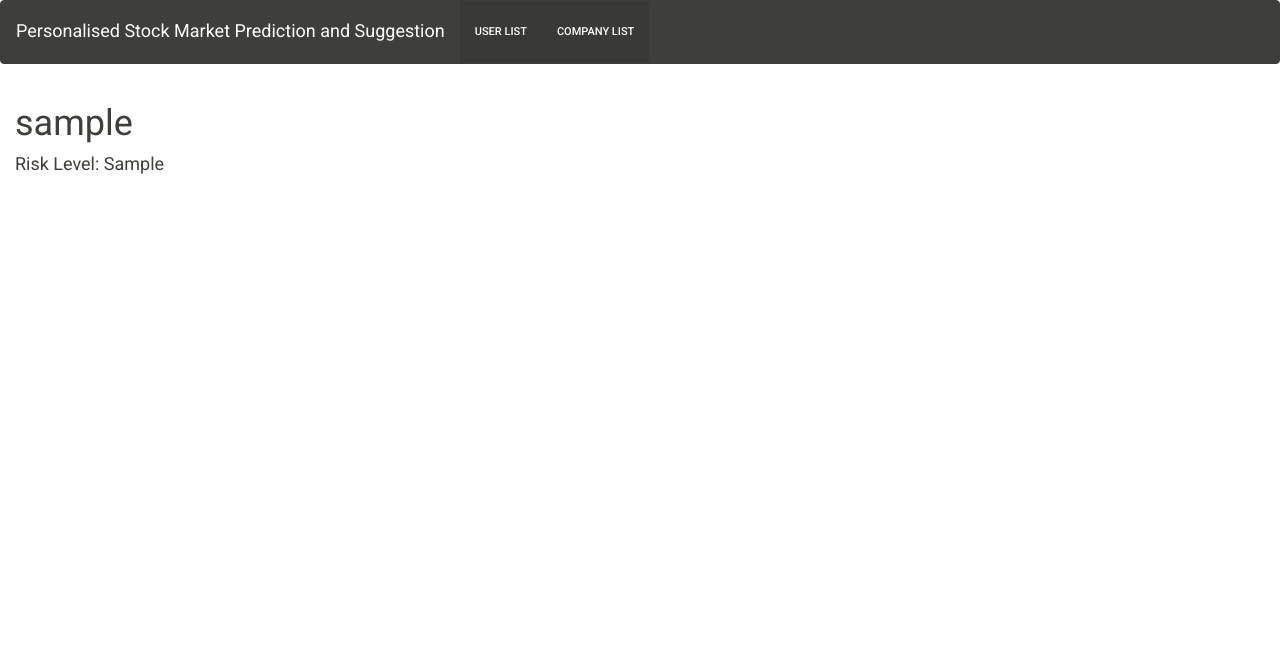
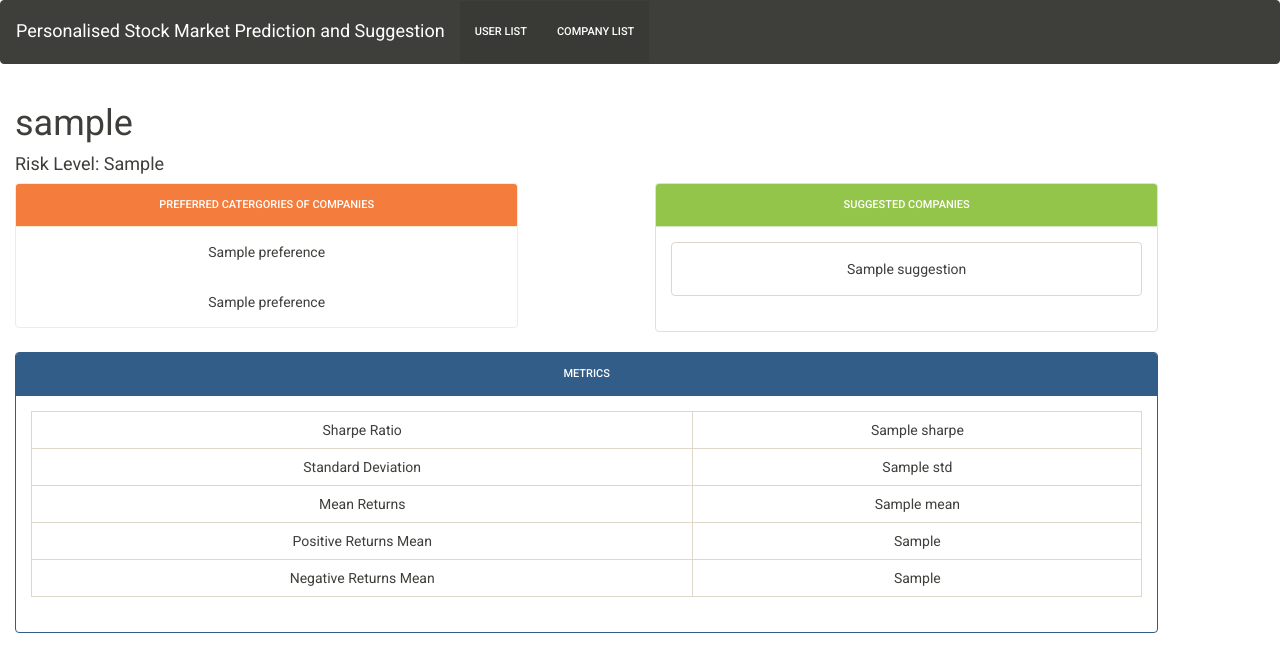
Before and after one commit to adarshdec23/Market, a Flask app: template ui/templates/user.html in a window 1280 px wide. Shown: the top 672 px of the page. Run offline with Flask 2, Linux system fonts and the light colour scheme; the template is opened without the code that fills it: most values are stand-ins (such as "Sample title", 1, 10 or a date in 2020); parts of the project's set-up code (start-up, migrations or seed data) failed here and were passed over; some libraries are stand-ins or nearby versions.

Commit message:
User interface wip, users interface dome

```diff
--- a/core/prediction/test.py
+++ b/core/prediction/test.py
@@ -7,7 +7,7 @@ import matplotlib.pyplot as plt
 import pickle
 import sys
 
-#sys.exit('This is too good to change. Don\'t run this.')
+sys.exit('This is too good to change. Don\'t run this.')
 symbol = 'ITC'
 
 # Get the data
--- a/core/risk/company.py
+++ b/core/risk/company.py
@@ -41,7 +41,7 @@ class SharpeCompany:
             sharpe=sharpe_ratio,
             mean=mean,
             std=std,
-            risk = risk,
+            risk=risk,
         )
 
     def get_all_company_ratios(self):
--- a/ui/all.py
+++ b/ui/all.py
@@ -16,8 +16,15 @@ def all_users():
 @app.route('/user/<username>/<risk_class>')
 def show_user_profile(username, risk_class):
     m = main.Main()
-    print(m.get_suggestions(username))
-    return render_template('user.html', username=username, risk_class = risk_class)
+    results = m.get_suggestions(username)
+    return render_template(
+        'user.html',
+        username=username.capitalize(),
+        risk_class=risk_class.capitalize(),
+        suggestions=results['suggestions'],
+        preference=results['preference'],
+        ratios=results['ratios']
+    )
 
 @app.route('/company')
 def all_companies():
--- a/ui/templates/user.html
+++ b/ui/templates/user.html
@@ -8,6 +8,64 @@
     </style>
     <h1>{{username}}</h1>
     <h4>Risk Level: {{risk_class}}</h4>
-    <ul class="list-group">
-    </ul>
+    <div class="row">
+        <div class="col-xs-5 text-center">
+            <div class="panel panel-warning">
+              <div class="panel-heading">Preferred Catergories of Companies</div>
+                <div class="panel-body">
+                  {{preference[0]}}
+                </div>
+                <div class="panel-body">
+                  {{preference[1]}}
+              </div>
+            </div>
+        </div>
+        <div class="col-xs-5 col-xs-offset-1 text-center">
+            <div class="panel panel-success">
+              <div class="panel-heading">Suggested Companies</div>
+                <div class="panel-body">
+                  <div class="list-group">
+                      {% for suggestion in suggestions%}
+                      <a href="{{ url_for('show_company', symbol=suggestion) }}" class="list-group-item">
+                        {{suggestion}}
+                      </a>
+                      {%endfor%}
+                </div>
+                </div>
+            </div>
+        </div>
+    </div>
+    <div class="row">
+        <div class="col-xs-11 text-center">
+            <div class="panel panel-primary">
+              <div class="panel-heading">Metrics</div>
+                <div class="panel-body">
+                  <table class="table table-bordered table-hover ">
+                      <tbody>
+                        <tr>
+                          <td>Sharpe Ratio</td>
+                          <td>{{ratios.sharpe}}</td>
+                        </tr>
+                        <tr>
+                          <td>Standard Deviation</td>
+                          <td>{{ratios.std}}</td>
+                        </tr>
+                        <tr>
+                          <td>Mean Returns</td>
+                          <td>{{ratios.mean}}</td>
+                        </tr>
+                        <tr>
+                          <td>Positive Returns Mean</td>
+                          <td>{{ratios.positive_returns}}</td>
+                        </tr>
+                        <tr>
+                          <td>Negative Returns Mean</td>
+                          <td>{{ratios.negative_returns}}</td>
+                        </tr>
+                      </tbody>
+                    </table>
+                </div>
+            </div>
+        </div>
+    </div>
 {% endblock %}
```
Also changed, not shown: core/main.py (+29 -6 lines), risk_graph.py (+22 -0 lines).
